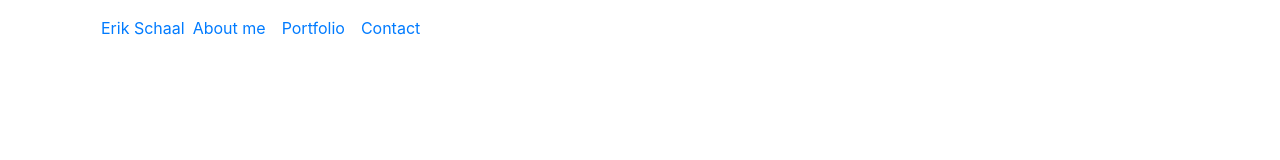
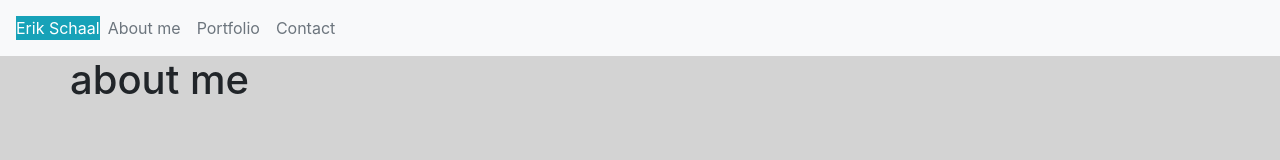
Before and after one commit to Techno-mage/responsive_portfolio, a plain HTML site: page index.html in a window 1280 px wide. Drawn offline with nearby package versions, Linux system fonts and the light colour scheme.

Commit message:
additional work on the navbar

```diff
--- a/index.html
+++ b/index.html
@@ -6,22 +6,27 @@
     <title>Erik Schaal</title>
     <link rel="stylesheet" href="https://maxcdn.bootstrapcdn.com/bootstrap/4.5.0/css/bootstrap.min.css">
 </head>
-<body>
-    <div class="container">
-        <nav class="navbar navbar-expand-sm">
-            <a class="nav-brand" href="#">Erik Schaal</a>
+<body style="background-color: lightgray;">
+    <nav class="navbar navbar-expand-sm bg-light navbar-light" >
+        <a class="nav-brand bg-info text-white" href="#">Erik Schaal</a>
         <ul class="navbar-nav">
             <li class="nav-item">
-                    <a class="nav-link" href="#">About me</a>
+                <a class="nav-link text-muted" href="#">About me</a>
             </li>
             <li class="nav-item">
-                    <a class="nav-link" href="#">Portfolio</a>
+                <a class="nav-link text-muted" href="#">Portfolio</a>
             </li>
             <li class="nav-item">
-                    <a class="nav-link" href="#">Contact</a>
+                <a class="nav-link text-muted" href="#">Contact</a>
             </li>
         </ul>
     </nav>
+    <div class="container">
+
+        <headder class="row">
+            <h1>about me</h1>
+        </headder>
+
     </div>
 </body>
 </html>
```
Lines whose indentation alone changed are shown as unchanged.
